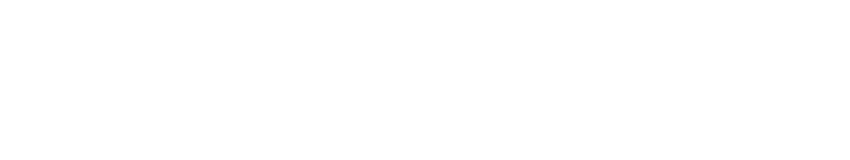
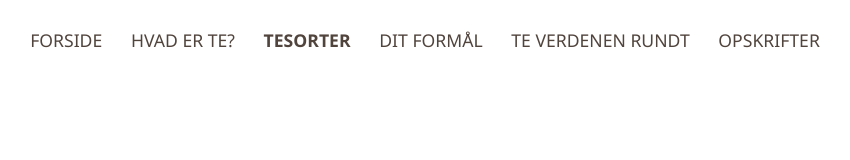
Before and after one commit to OGsnapzilla/online-magazine, a plain HTML site: page tesorter.html in a window 1280 px wide. Shown: the whole page, without its empty margins (235-1085 px from the left). Drawn offline with Linux system fonts and the light colour scheme.

Commit message:
navbar
navbar and css edits

```diff
--- a/css/style.css
+++ b/css/style.css
@@ -0,0 +1,22 @@
+* {
+    font-family:'Segoe UI', Tahoma, Geneva, Verdana, sans-serif;
+}
+
+.navigation {
+    text-align: center;
+}
+
+nav li {
+    display: inline-block;
+    padding: 1%;
+}
+
+nav li a {
+    text-decoration: none;
+    color: #51443d;
+    font-size: 1.1em;
+}
+
+.active {
+    font-weight: bold;
+}
--- a/tesorter.html
+++ b/tesorter.html
@@ -3,9 +3,23 @@
 <head>
     <meta charset="UTF-8">
     <meta name="viewport" content="width=device-width, initial-scale=1.0">
+
+    <link rel="stylesheet" href="css/style.css">
     <title>Tesorter</title>
 </head>
 <body>
 
+    <!--NAVIGATION-->
+    <nav class="navigation">
+        <ul class="navList">
+            <li><a href="index.html">FORSIDE</a></li>
+            <li><a href="hvad-er-te.html">HVAD ER TE?</a></li>
+            <li><a href="tesorter.html" class="active">TESORTER</a></li>
+            <li><a href="formaal.html">DIT FORMÅL</a></li>
+            <li><a href="#">TE VERDENEN RUNDT</a></li>
+            <li><a href="#">OPSKRIFTER</a></li>
+        </ul>
+    </nav>
+
 </body>
 </html>
```
Also changed, not shown: formaal.html (+14 -0 lines), hvad-er-te.html (+14 -0 lines), index.html (+8 -1 lines).
